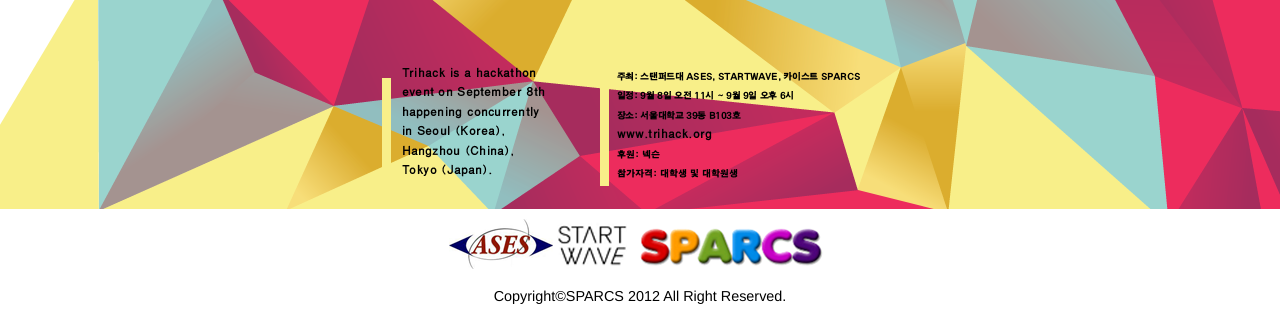
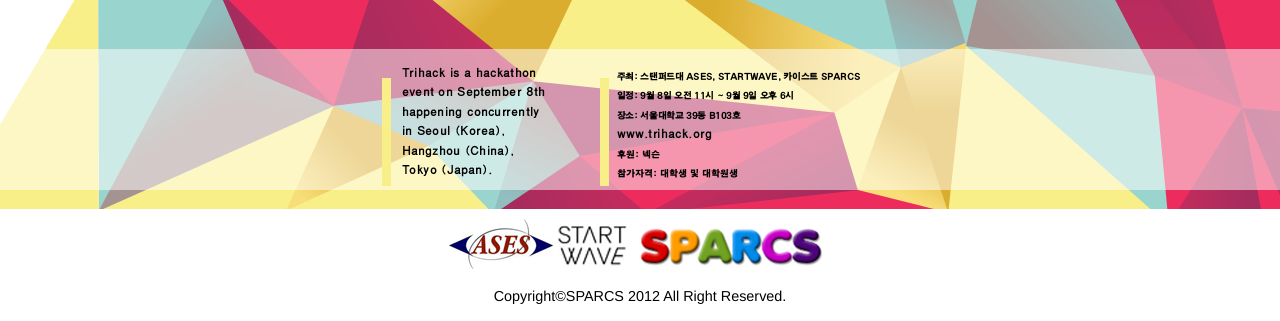
Before and after one commit to sparcs-kaist/trihack, a Django app: template trihack/templates/index.html in a window 1280 px wide. Shown: the part 521-842 px from the top of the page. Run offline with Django 3.2, Linux system fonts and the light colour scheme; the template is opened without the code that fills it, so the values that code supplies are empty.

Commit message:
메인페이지 소개글에 흰색 배경을 넣어 가독성을 높임

```diff
--- a/media/css/style.css
+++ b/media/css/style.css
@@ -11,6 +11,11 @@ body {
     height: 100%;
     position:relative;
     z-index: 1;
+}
+#bar{
+    position:absolute;
+    left:-379px;
+    top:560px;
 }
 #bar1 {
     position:absolute;
--- a/trihack/templates/index.html
+++ b/trihack/templates/index.html
@@ -11,7 +11,8 @@
 </div>
 
 <div id="introduction">
-    <div id="bar1"><img src="{{MEDIA_URL}}image/bar.png" /></div>
+	<div id="bar"><img src="{{MEDIA_URL}}image/BG_Under.png" /></div>
+	<div id="bar1"><img src="{{MEDIA_URL}}image/bar.png" /></div>
     <div id="text_1"><img src="{{MEDIA_URL}}image/text_1.png" /></div>
     <div id="bar2"><img src="{{MEDIA_URL}}image/bar.png" /></div>
     <div id="text_2"><img src="{{MEDIA_URL}}image/text_2.png" /></div>
```
Also changed, not shown: media/image/BG_Under.png (added).
